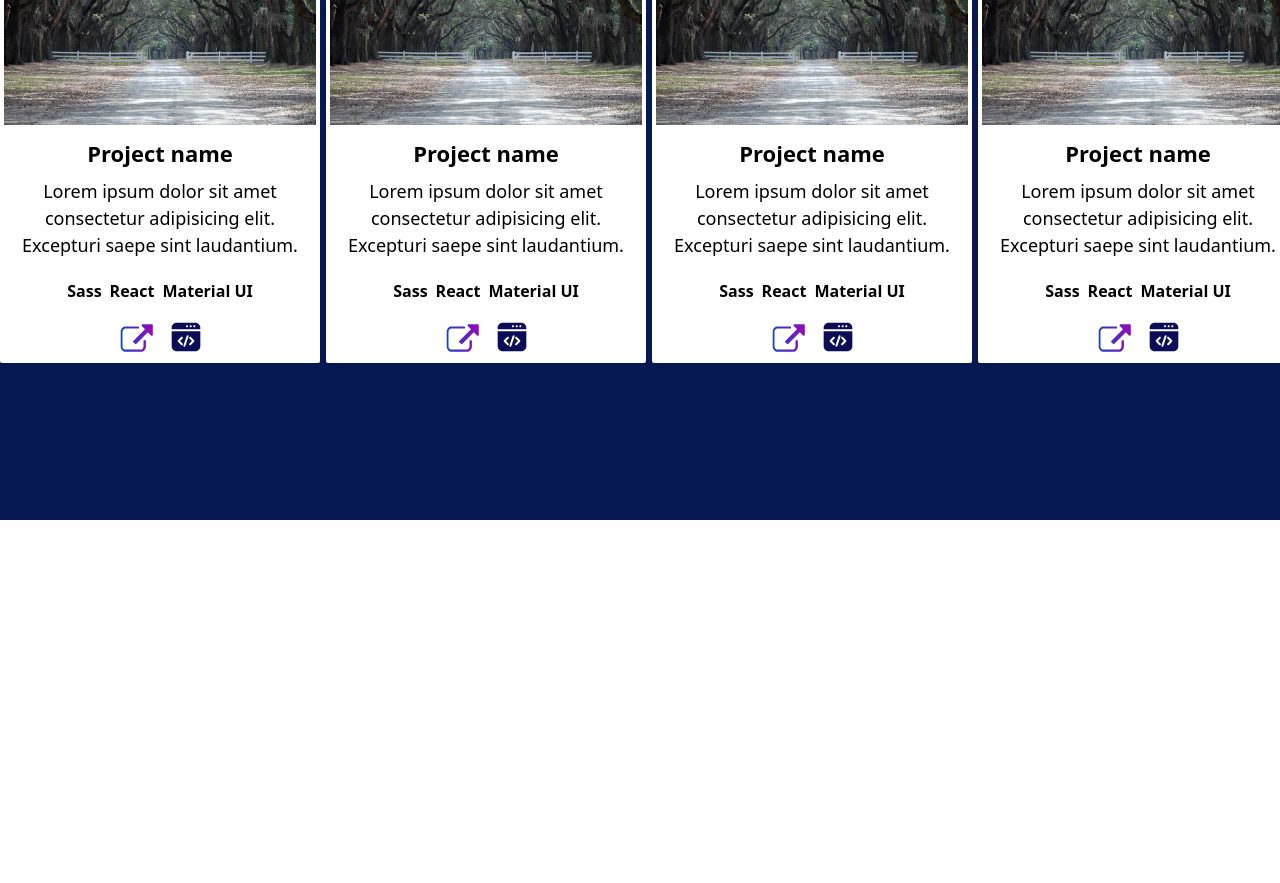
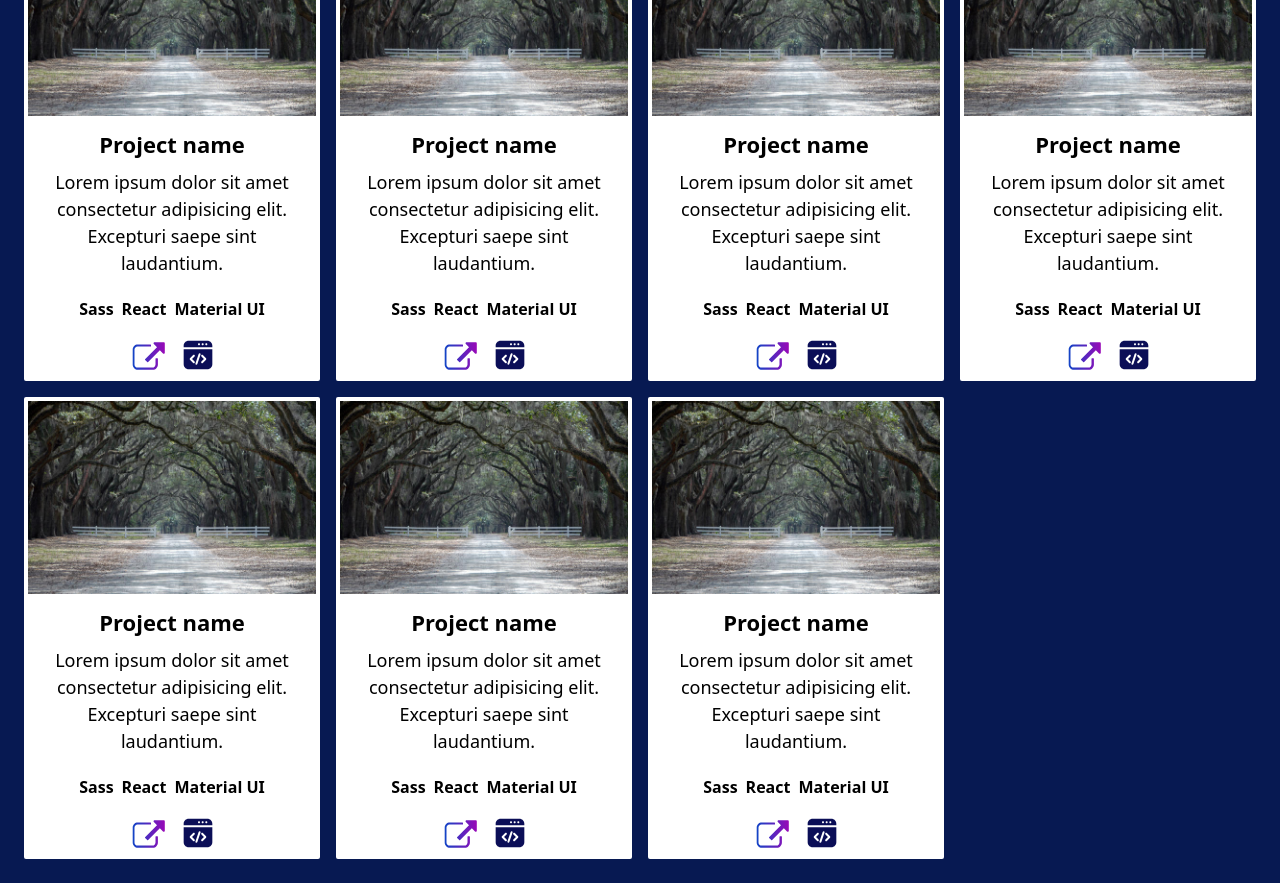
Before and after one commit to developerabrorbek/myPortfolio, a React (Vite) app: page /works in a window 1280 px wide. Shown: the part 280-1163 px from the top of the page. Before the commit the page ends 800 px from the top, so only its background shows below. Built offline with nearby package versions, Linux system fonts and the light colour scheme; the HTML template or start-up script is replaced by a standard one.

Commit message:
works and skills update

```diff
--- a/index.html
+++ b/index.html
@@ -6,7 +6,7 @@
     <meta name="viewport" content="width=device-width, initial-scale=1.0" />
     <title>Vite + React</title>
   </head>
-  <body>
+  <body class="no-scrollbar">
     <div id="root"></div>
     <script type="module" src="/src/main.jsx"></script>
   </body>
--- a/src/components/Header/index.jsx
+++ b/src/components/Header/index.jsx
@@ -1,7 +1,7 @@
 import { NavLink } from "react-router-dom";
 const Header = () => {
   return (
-    <header className="header py-4">
+    <header className="header p-4">
       <div className="container mx-auto max-w-7xl">
         <nav>
           <ul className="list-items flex items-center gap-x-8 justify-end">
--- a/src/index.css
+++ b/src/index.css
@@ -5,3 +5,11 @@
 .active {
   text-decoration: underline;
 }
+
+.no-scrollbar::-webkit-scrollbar {
+  display: none;
+}
+.no-scrollbar {
+  -ms-overflow-style: none;
+  scrollbar-width: none;
+}
--- a/src/pages/Home/main.css
+++ b/src/pages/Home/main.css
@@ -53,5 +53,5 @@
 }
 
 button {
-  transition: all 0.3s ease;
+  transition: all 1.5s ease !important;
 }
--- a/src/pages/Skills/index.jsx
+++ b/src/pages/Skills/index.jsx
@@ -4,11 +4,11 @@ import "./main.css";
 const Skills = () => {
 
   return (
-    <div className="home h-[100vh] bg-[#01918d]">
+    <div className="home h-[100vh] bg-[#01918d] slide-top">
       <Header />
       <main className="main flex h-3/4">
         <div className="main container mx-auto">
-          <div className="main-body h-full flex flex-col items-center justify-center gap-y-6">
+          <div className="main-body h-full slide-left flex flex-col items-center justify-center gap-y-6">
             <h1 className="main-body__title text-[42px] text-white">
               My skills
             </h1>
--- a/src/pages/Skills/main.css
+++ b/src/pages/Skills/main.css
@@ -0,0 +1,51 @@
+.slide-left {
+  -webkit-animation: slide-left 1s cubic-bezier(0.25, 0.46, 0.45, 0.94) forwards;
+  animation: slide-left 1s cubic-bezier(0.25, 0.46, 0.45, 0.94) forwards;
+}
+
+.slide-top {
+  -webkit-animation: slide-top 1s cubic-bezier(0.25, 0.46, 0.45, 0.94) 0s both;
+  animation: slide-top 1s cubic-bezier(0.25, 0.46, 0.45, 0.94) 0s both;
+}
+
+@-webkit-keyframes slide-left {
+  0% {
+    -webkit-transform: translateX(400px);
+    transform: translateX(400px);
+  }
+  100% {
+    -webkit-transform: translateX(0);
+    transform: translateX(0);
+  }
+}
+@keyframes slide-left {
+  0% {
+    -webkit-transform: translateX(400px);
+    transform: translateX(400px);
+  }
+  100% {
+    -webkit-transform: translateX(0);
+    transform: translateX(0);
+  }
+}
+
+@-webkit-keyframes slide-top {
+  0% {
+    -webkit-transform: translateY(800px);
+    transform: translateY(800px);
+  }
+  100% {
+    -webkit-transform: translateY(0);
+    transform: translateY(0);
+  }
+}
+@keyframes slide-top {
+  0% {
+    -webkit-transform: translateY(800px);
+    transform: translateY(800px);
+  }
+  100% {
+    -webkit-transform: translateY(0);
+    transform: translateY(0);
+  }
+}
--- a/src/pages/Works/index.jsx
+++ b/src/pages/Works/index.jsx
@@ -5,7 +5,7 @@ import DemoIcon from "../../assets/icons/demo.svg";
 
 const Works = () => {
   return (
-    <div className="home h-[100vh] bg-[#071952]">
+    <div className="home min-h-[100vh] bg-[#071952]">
       <Header />
       <main className="main flex h-3/4">
         <div className="main container mx-auto">
@@ -13,8 +13,8 @@ const Works = () => {
             <h1 className="main-body__title text-[48px] text-white tracking-wider mb-5">
               Projects
             </h1>
-            <ul className="cards grid grid-cols-4 gap-6">
-              <li className="card w-[320px] rounded-sm overflow-hidden bg-white">
+            <ul className="cards grid grid-cols-4 gap-4 p-6">
+              <li className="card  rounded-sm overflow-hidden bg-white">
                 <div className="card-image">
                   <img
                     src={Nature}
@@ -53,7 +53,7 @@ const Works = () => {
                   </div>
                 </div>
               </li>
-              <li className="card w-[320px] rounded-sm overflow-hidden bg-white">
+              <li className="card  rounded-sm overflow-hidden bg-white">
                 <div className="card-image">
                   <img
                     src={Nature}
@@ -92,7 +92,7 @@ const Works = () => {
                   </div>
                 </div>
               </li>
-              <li className="card w-[320px] rounded-sm overflow-hidden bg-white">
+              <li className="card  rounded-sm overflow-hidden bg-white">
                 <div className="card-image">
                   <img
                     src={Nature}
@@ -131,7 +131,124 @@ const Works = () => {
                   </div>
                 </div>
               </li>
-              <li className="card w-[320px] rounded-sm overflow-hidden bg-white">
+              <li className="card  rounded-sm overflow-hidden bg-white">
+                <div className="card-image">
+                  <img
+                    src={Nature}
+                    alt="project image"
+                    className="card-image__self p-1"
+                  />
+                </div>
+                <div className="card-body py-2 px-4">
+                  <h3 className="card-body__title text-center text-[22px] font-semibold mb-2">
+                    Project name
+                  </h3>
+                  <p className="card-body__text text-center mb-5 text-[18px]">
+                    Lorem ipsum dolor sit amet consectetur adipisicing elit.
+                    Excepturi saepe sint laudantium.
+                  </p>
+                  <ul className="card-body__feautures flex justify-center gap-x-2 mb-4">
+                    <li className="font-semibold">Sass</li>
+                    <li className="font-semibold">React</li>
+                    <li className="font-semibold">Material UI</li>
+                  </ul>
+                  <div className="card-body__links flex justify-center gap-x-4 items-center">
+                    <a
+                      href="#"
+                      className="card-body__link-github transition-transform  hover:-translate-y-1"
+                      title="Show demo"
+                    >
+                      <img src={DemoIcon} alt="demo url" className="w-9" />
+                    </a>
+                    <a
+                      href="#"
+                      className="card-body__link-code transition-transform  hover:-translate-y-1"
+                      title="Show code"
+                    >
+                      <img src={CodeIcon} alt="source url" className="w-8" />
+                    </a>
+                  </div>
+                </div>
+              </li>
+              <li className="card  rounded-sm overflow-hidden bg-white">
+                <div className="card-image">
+                  <img
+                    src={Nature}
+                    alt="project image"
+                    className="card-image__self p-1"
+                  />
+                </div>
+                <div className="card-body py-2 px-4">
+                  <h3 className="card-body__title text-center text-[22px] font-semibold mb-2">
+                    Project name
+                  </h3>
+                  <p className="card-body__text text-center mb-5 text-[18px]">
+                    Lorem ipsum dolor sit amet consectetur adipisicing elit.
+                    Excepturi saepe sint laudantium.
+                  </p>
+                  <ul className="card-body__feautures flex justify-center gap-x-2 mb-4">
+                    <li className="font-semibold">Sass</li>
+                    <li className="font-semibold">React</li>
+                    <li className="font-semibold">Material UI</li>
+                  </ul>
+                  <div className="card-body__links flex justify-center gap-x-4 items-center">
+                    <a
+                      href="#"
+                      className="card-body__link-github transition-transform  hover:-translate-y-1"
+                      title="Show demo"
+                    >
+                      <img src={DemoIcon} alt="demo url" className="w-9" />
+                    </a>
+                    <a
+                      href="#"
+                      className="card-body__link-code transition-transform  hover:-translate-y-1"
+                      title="Show code"
+                    >
+                      <img src={CodeIcon} alt="source url" className="w-8" />
+                    </a>
+                  </div>
+                </div>
+              </li>
+              <li className="card  rounded-sm overflow-hidden bg-white">
+                <div className="card-image">
+                  <img
+                    src={Nature}
+                    alt="project image"
+                    className="card-image__self p-1"
+                  />
+                </div>
+                <div className="card-body py-2 px-4">
+                  <h3 className="card-body__title text-center text-[22px] font-semibold mb-2">
+                    Project name
+                  </h3>
+                  <p className="card-body__text text-center mb-5 text-[18px]">
+                    Lorem ipsum dolor sit amet consectetur adipisicing elit.
+                    Excepturi saepe sint laudantium.
+                  </p>
+                  <ul className="card-body__feautures flex justify-center gap-x-2 mb-4">
+                    <li className="font-semibold">Sass</li>
+                    <li className="font-semibold">React</li>
+                    <li className="font-semibold">Material UI</li>
+                  </ul>
+                  <div className="card-body__links flex justify-center gap-x-4 items-center">
+                    <a
+                      href="#"
+                      className="card-body__link-github transition-transform  hover:-translate-y-1"
+                      title="Show demo"
+                    >
+                      <img src={DemoIcon} alt="demo url" className="w-9" />
+                    </a>
+                    <a
+                      href="#"
+                      className="card-body__link-code transition-transform  hover:-translate-y-1"
+                      title="Show code"
+                    >
+                      <img src={CodeIcon} alt="source url" className="w-8" />
+                    </a>
+                  </div>
+                </div>
+              </li>
+              <li className="card  rounded-sm overflow-hidden bg-white">
                 <div className="card-image">
                   <img
                     src={Nature}
```
Also changed, not shown: src/pages/Home/index.jsx (+6 -5 lines), src/assets/hero-bg.png (added), src/assets/user.png (added).
